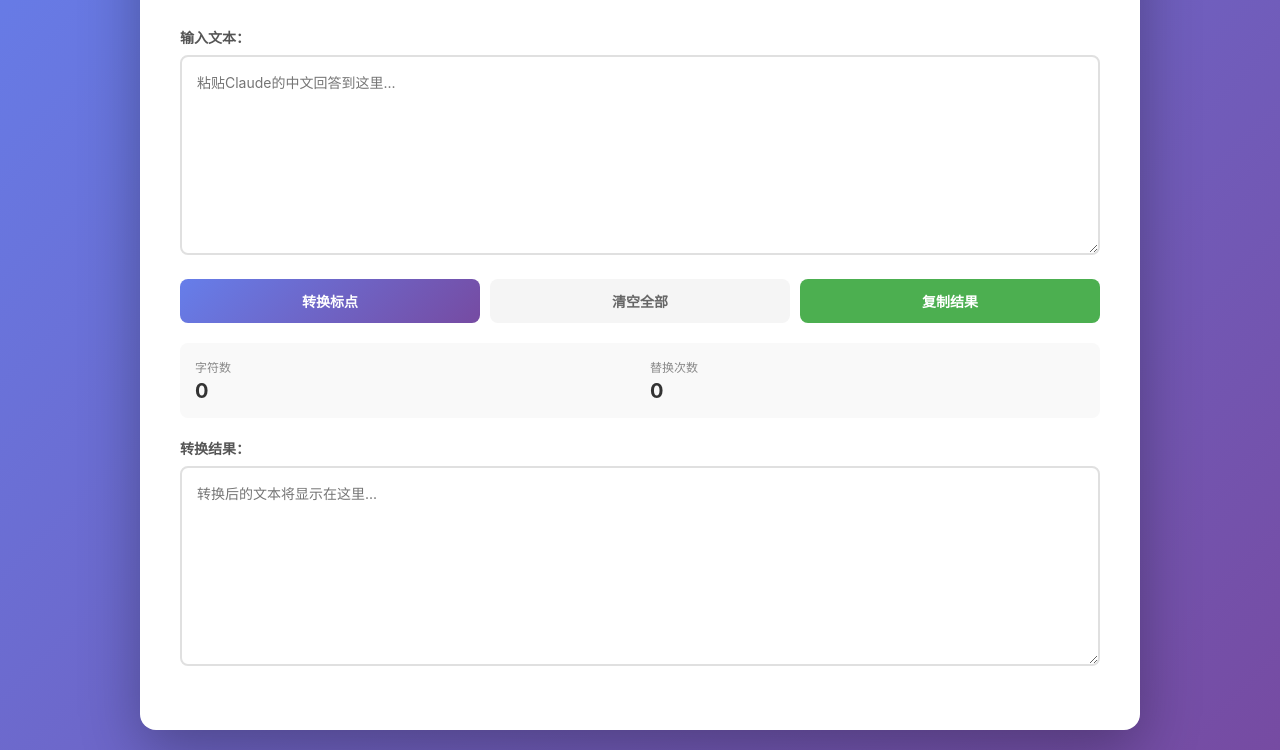
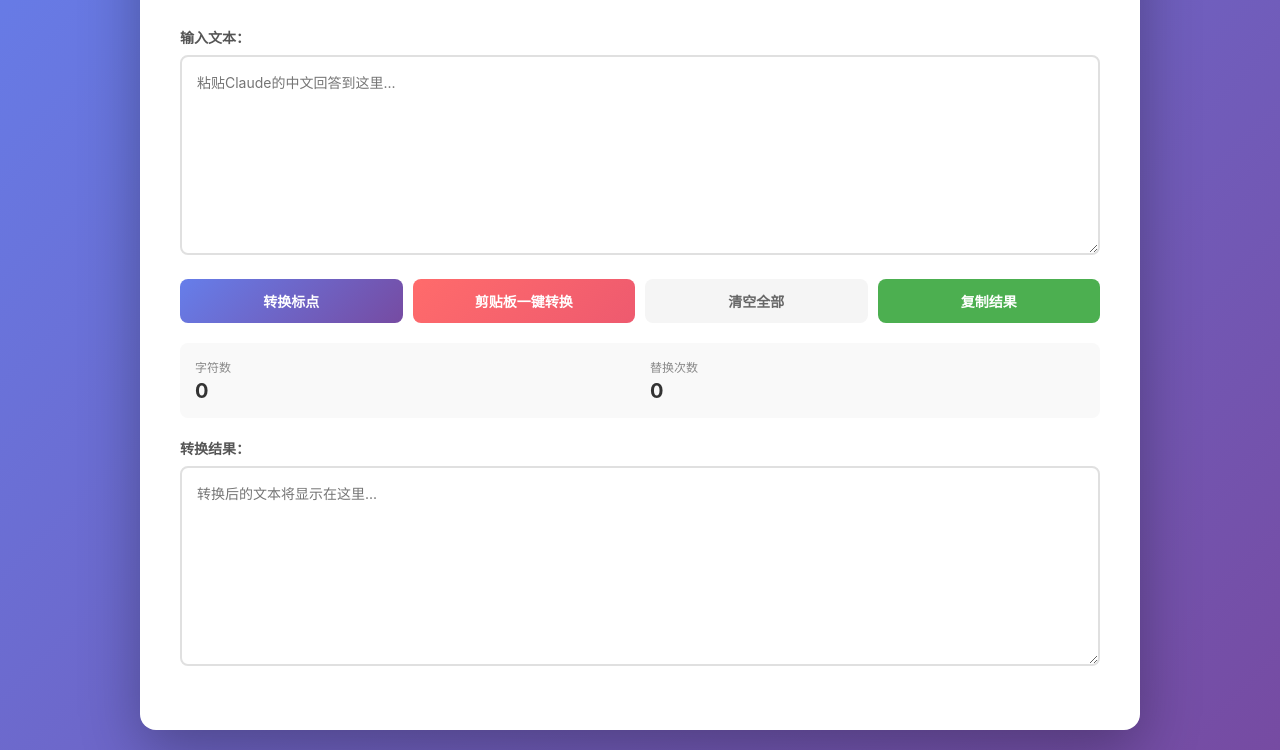
Before and after one commit to jishux2/claude-punctuation-fixer, a plain HTML site: page index.html in a window 1280 px wide. Shown: the part 133-883 px from the top of the page. Drawn offline with Linux system fonts and the light colour scheme.

Commit message:
feat: 新增剪贴板一键转换功能
- 添加剪贴板一键转换按钮，支持直接读取剪贴板内容并转换后写回
- 新增convertClipboard()函数实现剪贴板操作
- 添加clipboard-btn样式，使用红色渐变突出主要功能
- 优化按钮布局，将剪贴板转换作为推荐使用方式
- 更新README.md，调整功能特点、使用方法和更新日志
- 版本号更新至v1.0.1

```diff
--- a/index.html
+++ b/index.html
@@ -116,6 +116,16 @@
 
         .copy-btn:hover {
             background: #45a049;
+        }
+
+        .clipboard-btn {
+            background: linear-gradient(135deg, #ff6b6b 0%, #ee5a6f 100%);
+            color: white;
+        }
+
+        .clipboard-btn:hover {
+            transform: translateY(-2px);
+            box-shadow: 0 5px 15px rgba(255, 107, 107, 0.4);
         }
 
         .stats {
@@ -242,6 +252,7 @@
 
         <div class="button-group">
             <button class="convert-btn" onclick="convertText()">转换标点</button>
+            <button class="clipboard-btn" onclick="convertClipboard()">剪贴板一键转换</button>
             <button class="clear-btn" onclick="clearAll()">清空全部</button>
             <button class="copy-btn" onclick="copyOutput()">复制结果</button>
         </div>
@@ -333,6 +344,60 @@
             showNotification('已复制到剪贴板！');
         }
 
+        async function convertClipboard() {
+            try {
+                // 检查浏览器是否支持剪贴板API
+                if (!navigator.clipboard) {
+                    showNotification('你的浏览器不支持剪贴板操作', 'error');
+                    return;
+                }
+
+                // 读取剪贴板内容
+                const text = await navigator.clipboard.readText();
+
+                if (!text.trim()) {
+                    showNotification('剪贴板是空的', 'error');
+                    return;
+                }
+
+                // 执行转换
+                let result = text;
+                let replaceCount = 0;
+
+                const dashMatches = result.match(/----/g);
+                if (dashMatches) {
+                    replaceCount += dashMatches.length;
+                    result = result.replace(/----/g, '——');
+                }
+
+                for (const [half, full] of Object.entries(punctuationMap)) {
+                    if (half === '----') continue;
+                    const regex = new RegExp(half.replace(/[.*+?^${}()|[\]\\]/g, '\\$&'), 'g');
+                    const matches = result.match(regex);
+                    if (matches) {
+                        replaceCount += matches.length;
+                        result = result.replace(regex, full);
+                    }
+                }
+
+                // 写回剪贴板
+                await navigator.clipboard.writeText(result);
+
+                if (replaceCount > 0) {
+                    showNotification(`✅ 转换完成！共替换${replaceCount}处标点，已写回剪贴板`);
+                } else {
+                    showNotification('未发现需要转换的标点符号', 'info');
+                }
+
+            } catch (err) {
+                if (err.name === 'NotAllowedError') {
+                    showNotification('请允许访问剪贴板权限', 'error');
+                } else {
+                    showNotification('剪贴板操作失败：' + err.message, 'error');
+                }
+            }
+        }
+
         function showNotification(message, type = 'success') {
             const container = document.getElementById('notificationContainer');
 
```
Also changed, not shown: 1 other file.
